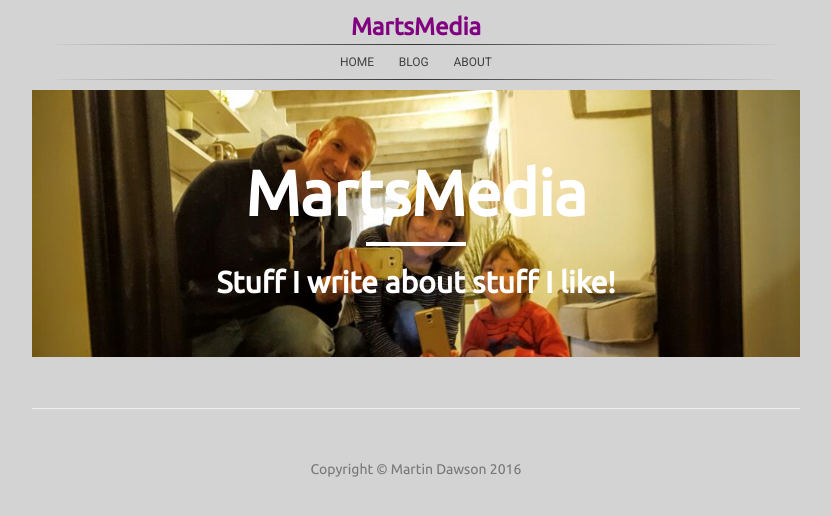
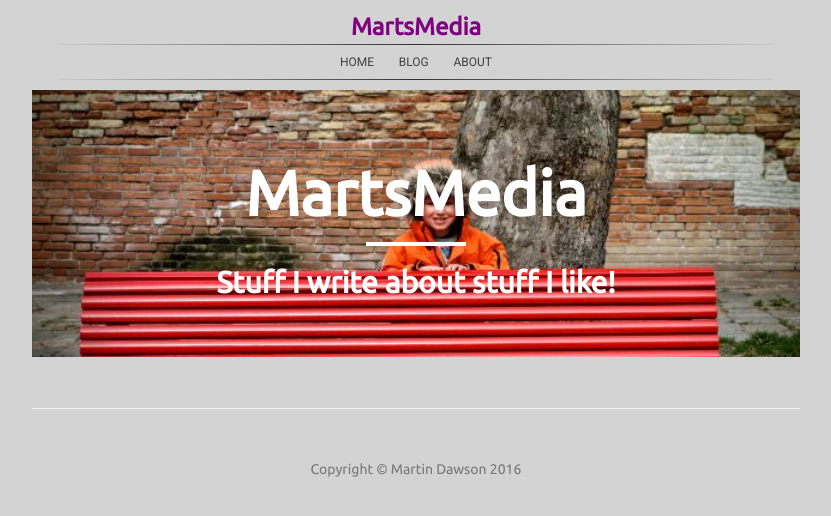
Before and after one commit to dawsino/dawsino.github.io, a Jekyll site: the page built from altindex.html, in a window 1280 px wide. Shown: the top 516 px of the page, without its empty margins (224-1055 px from the left). Built offline with Jekyll 4.4.1, drawn with Linux system fonts in a browser that asks for light colours; nearby versions of some CDN libraries.

Commit message:
Update _config.yml

```diff
--- a/_config.yml
+++ b/_config.yml
@@ -1,6 +1,6 @@
 # Site settings
 title: MartsMedia
-header-img: img/family.jpg
+header-img: img/bench.jpg
 email: tinodawsino@gmail.com
 copyright_name: Martin Dawson
 description: "Videos, photos and words about my family."
```
